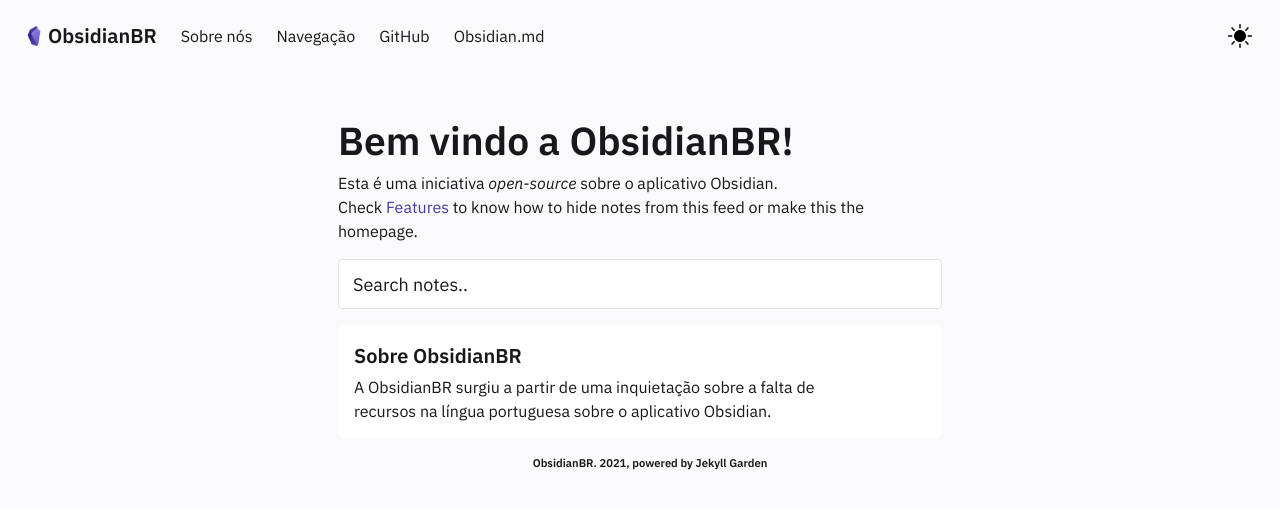
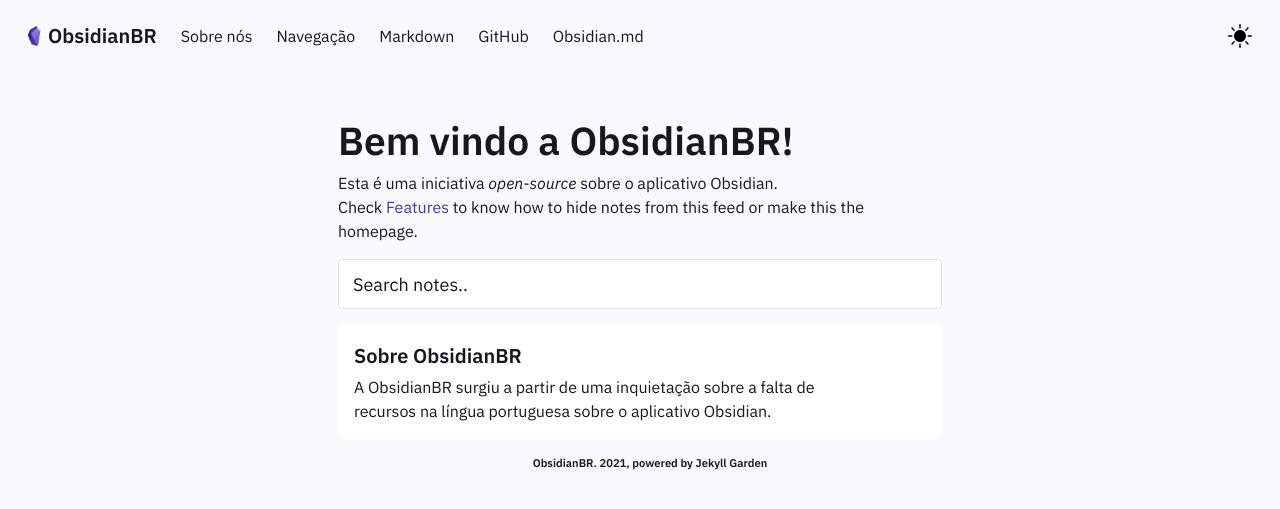
Before and after one commit to obsidianbr/obsidianbr.github.io, a Jekyll site: the page built from pages/index.md, in a window 1280 px wide. Shown: the top 509 px of the page. Built offline with Jekyll 4.4.1, drawn with Linux system fonts in a browser that asks for light colours.

Commit message:
Update Header.html

```diff
--- a/_includes/Header.html
+++ b/_includes/Header.html
@@ -53,11 +53,14 @@
 
     <div id="navbarBasicExample" class="navbar-menu">
       <div class="navbar-start">
-        <a href="../notes/Sobre.md"  class="navbar-item">
+        <a href="../notes/sobre.md"  class="navbar-item">
           Sobre nós
         </a>
-        <a href="../notes/Nav.md"  class="navbar-item">
+        <a href="../notes/nav.md"  class="navbar-item">
           Navegação
+        </a>
+        <a href="../notes/markdown.md"  class="navbar-item">
+          Markdown
         </a>
         <a href="https://github.com/obsidianbr/obsidianbr.github.io" target="_blank" class="navbar-item">
           GitHub
```
